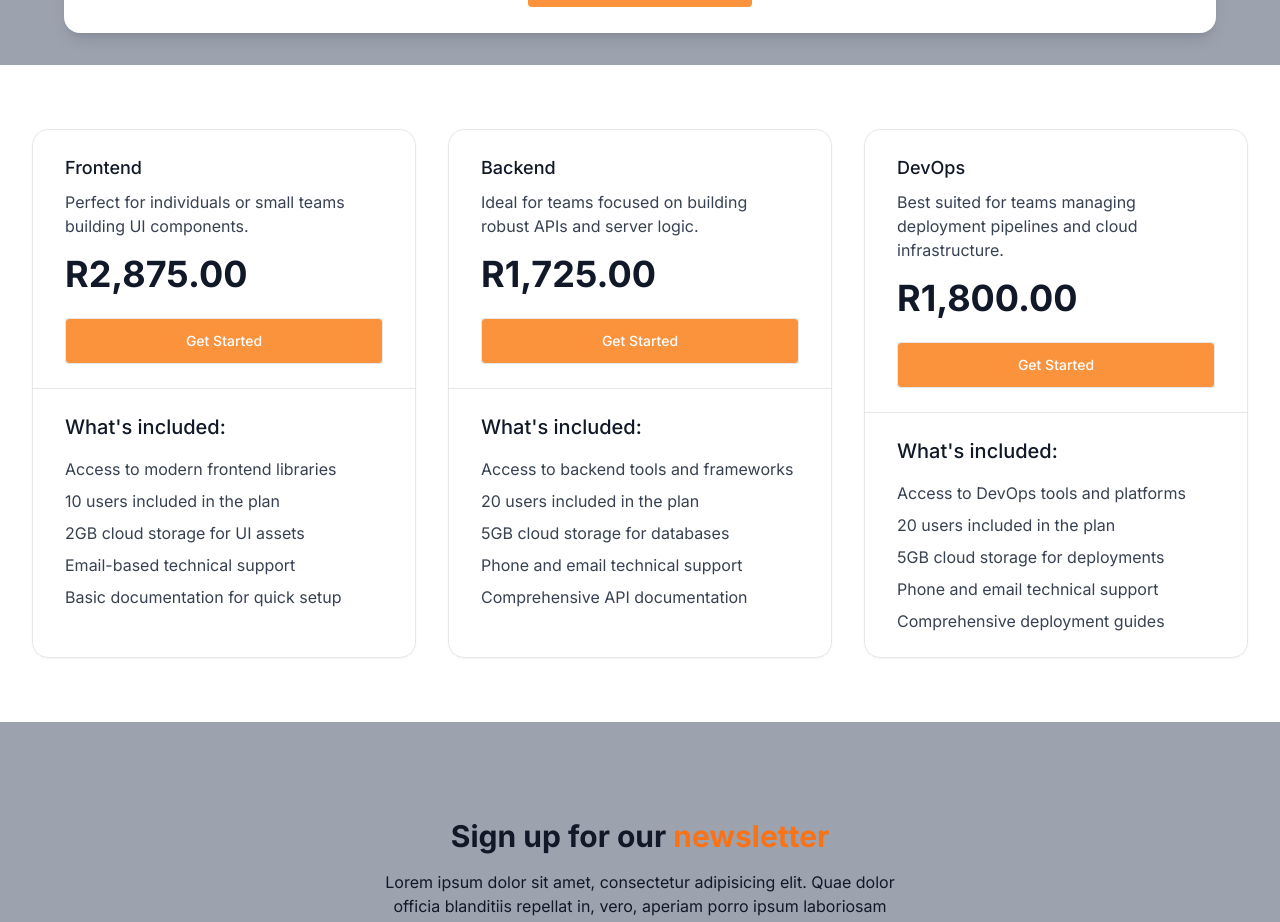
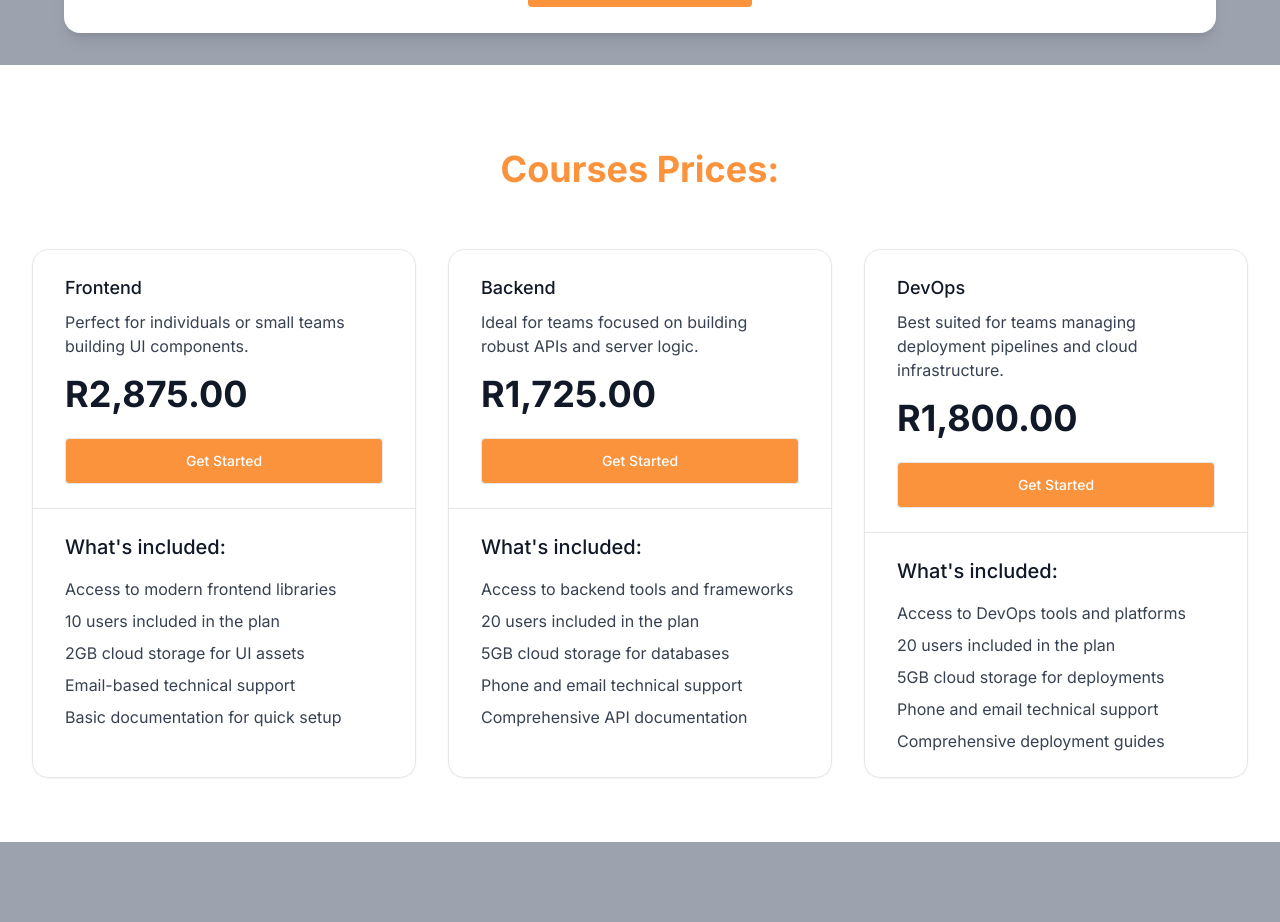
Before and after one commit to DFBlok/landing-page, a Next.js app: page / in a window 1280 px wide. Shown: the part 2920-3842 px from the top of the page. Built offline with nearby package versions, Linux system fonts and the light colour scheme.

Commit message:
updated price page

```diff
--- a/components/PricePlan/PricePlan.tsx
+++ b/components/PricePlan/PricePlan.tsx
@@ -6,6 +6,11 @@ const PricePlan = () => {
       id="PricePlan"
       className="max-w-screen-xl px-4 py-8 sm:px-6 sm:py-12 lg:px-8 lg:py-16"
     >
+      <div className="py-5 text-center ">
+        <h2 className="text-4xl font-bold text-center text-orange-400 mb-10">
+          Courses Prices:
+        </h2>
+      </div>
       <div className="grid grid-cols-1 gap-4 sm:grid-cols-2 sm:items-stretch md:grid-cols-3 md:gap-8">
         {/* Frontend Plan */}
         <div className="divide-y divide-gray-200 rounded-2xl border border-gray-200 shadow-sm">
```
